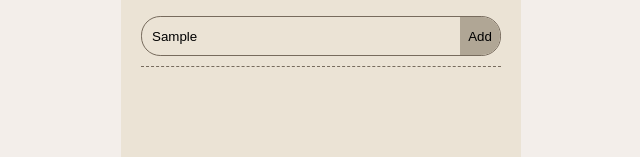
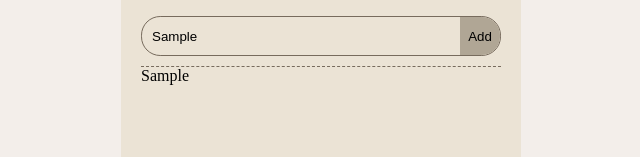
Before and after one commit to asemFoqha/todo, a React (Vite) app: page / in a window 1280 px wide. Both pictures are taken after typing "Sample" into the empty fields and a click on the button "Add". Shown: the part 201-358 px from the top of the page, without its empty margins (319-959 px from the left). Built offline with nearby package versions, Linux system fonts and the light colour scheme.

Commit message:
the adding functionality

```diff
--- a/src/components/InputComponent.tsx
+++ b/src/components/InputComponent.tsx
@@ -1,14 +1,23 @@
 import { FC, useRef } from "react";
 
-interface Props {}
+interface Props {
+  onAddTodo: (text: string) => void;
+}
 
-const InputComponent: FC<Props> = () => {
+const InputComponent: FC<Props> = ({ onAddTodo }) => {
   const inputRef = useRef<HTMLInputElement>(null);
 
   return (
     <div className="input_wrapper">
       <input type="text" ref={inputRef} placeholder="todo..." />
-      <button className="add_button">Add</button>
+      <button
+        onClick={() => {
+          if (inputRef.current) onAddTodo(inputRef.current?.value);
+        }}
+        className="add_button"
+      >
+        Add
+      </button>
     </div>
   );
 };
--- a/src/components/TodoBox.tsx
+++ b/src/components/TodoBox.tsx
@@ -1,11 +1,26 @@
+import { useState } from "react";
 import InputComponent from "./InputComponent";
+import TodoList from "./TodoList";
+import ITodo from "../interfaces/ITodo";
 
 const TodoBox = () => {
+  const [todos, setTodos] = useState<ITodo[]>([]);
+
+  function handleAddingTodo(text: string) {
+    let tempTodo: ITodo = {
+      id: Math.random(),
+      text,
+      isDone: false,
+    };
+    setTodos([tempTodo, ...todos]);
+  }
+
   return (
     <div className="todo_box">
       <h1>Todo</h1>
-      <InputComponent />
+      <InputComponent onAddTodo={(text) => handleAddingTodo(text)} />
       <div className="divaider" />
+      <TodoList todos={todos} />
     </div>
   );
 };
--- /dev/null
+++ b/src/components/TodoList.tsx
@@ -0,0 +1,18 @@
+import { FC } from "react";
+import ITodo from "../interfaces/ITodo";
+
+interface Props {
+  todos: ITodo[];
+}
+
+const TodoList: FC<Props> = ({ todos }) => {
+  return (
+    <div className="todo_list">
+      {todos.map((todo) => (
+        <div>{todo.text}</div>
+      ))}
+      {/* create the todo item */}
+    </div>
+  );
+};
+export default TodoList;
--- a/src/index.css
+++ b/src/index.css
@@ -34,15 +34,7 @@
   margin-bottom: 10px;
   position: relative;
 }
-/* .input_wrapper::before {
-  content: "";
-  width: 100%;
-  height: 1px;
-  background-color: #776b5d;
-  position: absolute;
-  bottom: 10px;
-  left: 0;
-} */
+
 .divaider {
   border-top: 1px dashed #776b5d;
   width: 100%;
@@ -63,3 +55,8 @@
   height: 100%;
   width: 40px;
 }
+
+.todo_list {
+  width: 100%;
+  overflow-y: auto;
+}
--- /dev/null
+++ b/src/interfaces/ITodo.ts
@@ -0,0 +1,7 @@
+interface ITodo {
+  id: number;
+  text: string;
+  isDone: boolean;
+}
+
+export default ITodo;
```
